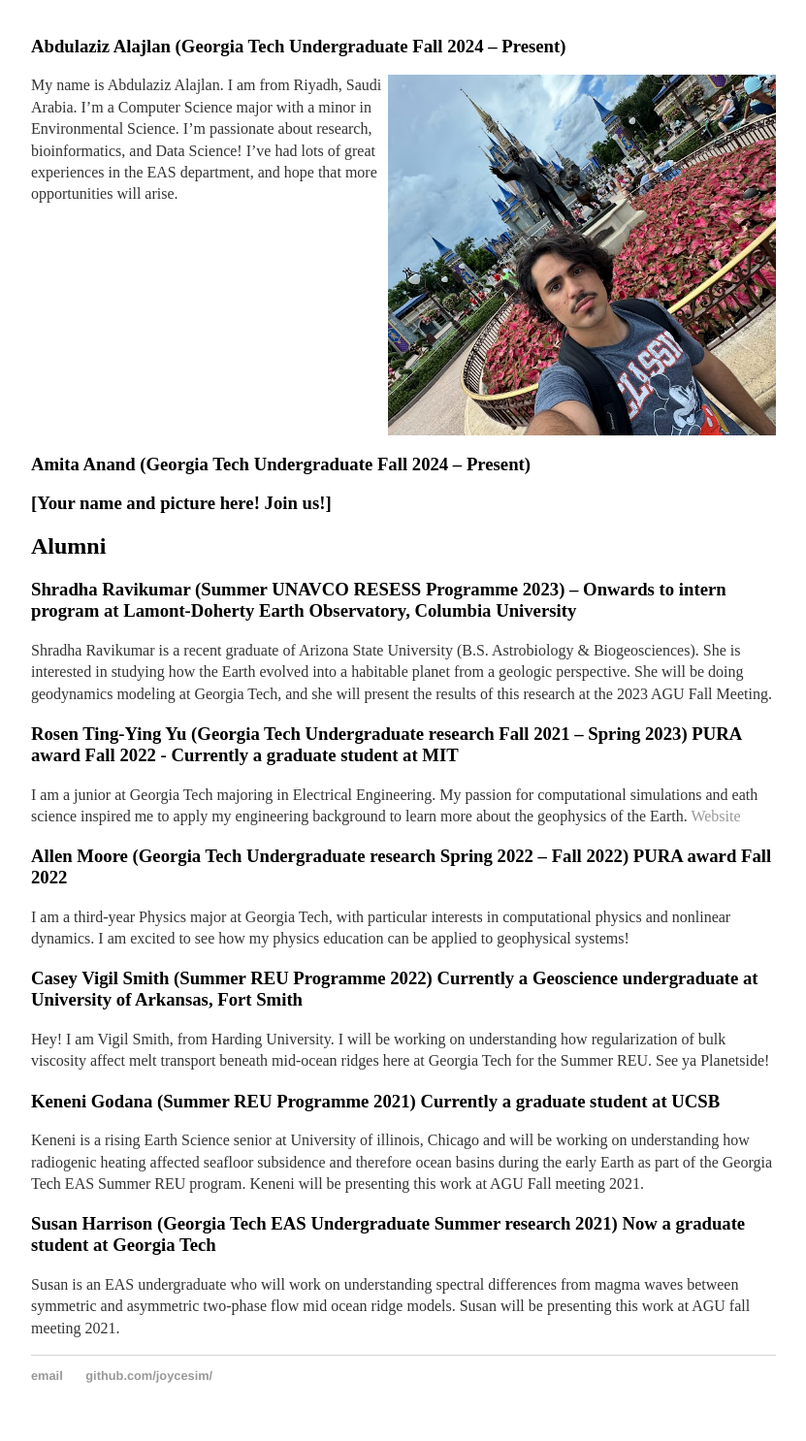
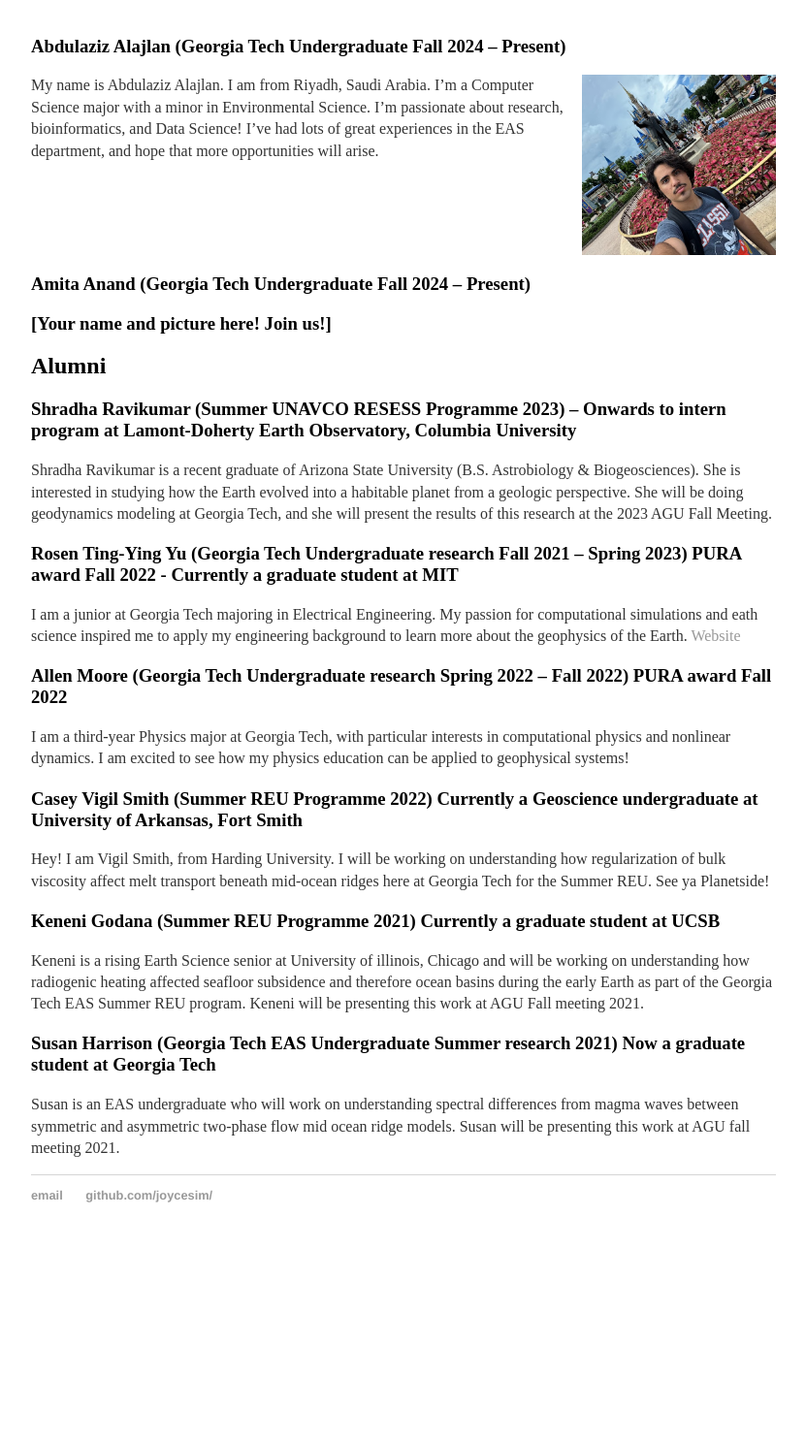
Before and after one commit to joycesim/joycesim.github.io, a Jekyll site: the page built from group/index.md, in a window 1280 px wide. Shown: the part 2280-3766 px from the top of the page at 97% size, without its empty margins (224-1055 px from the left). Built offline with Jekyll 4.4.1, drawn with Linux system fonts in a browser that asks for light colours; after the commit the page ends 3580 px from its top, so only the background shows below that.

Commit message:
Update index.md

```diff
--- a/group/index.md
+++ b/group/index.md
@@ -41,7 +41,7 @@
 <br clear="center"/>
 
 ### Abdulaziz Alajlan (Georgia Tech Undergraduate Fall 2024 -- Present)
-<img align="right" src="/image/AbdulazizAlajlan.png" alt="Abdulaziz" title="Abdulaziz" width="400" />
+<img align="right" src="/image/AbdulazizAlajlan.png" alt="Abdulaziz" title="Abdulaziz" width="200" />
 
 My name is Abdulaziz Alajlan. I am from Riyadh, Saudi Arabia. I’m a Computer Science major with a minor in Environmental Science. I’m passionate about research, bioinformatics, and Data Science! I’ve had lots of great experiences in the EAS department, and hope that more opportunities will arise.
 <br clear="right"/>
```
